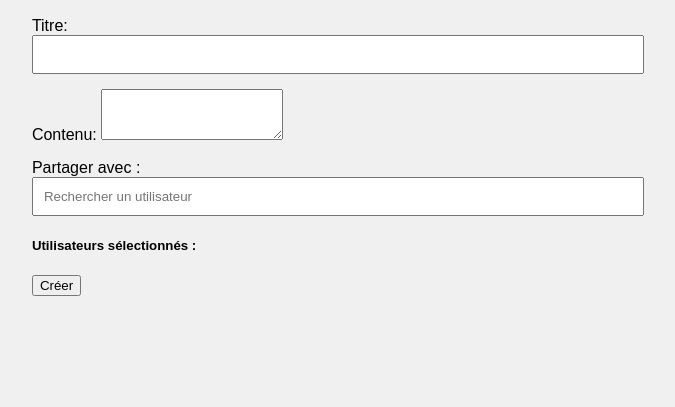
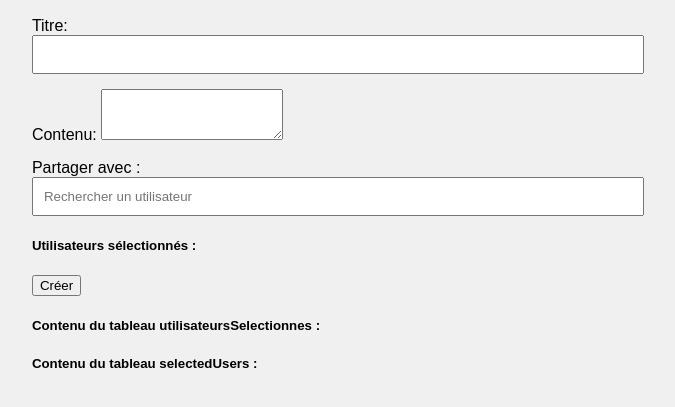
Before and after one commit to Emtarok/projet_TER, a PHP site: page /views/creation.view.php in a window 1280 px wide. Shown: the part 238-645 px from the top of the page, without its empty margins (296-971 px from the left). Run offline with PHP 8.4, Linux system fonts and the light colour scheme; some libraries are stand-ins or nearby versions.

Commit message:
ajout des conséquences du partage sur la base + ajout de commentaire pour empêcher la verif de mdp car pas terminer et elle empêchait de tester

```diff
--- a/public/autocomplete.js
+++ b/public/autocomplete.js
@@ -2,13 +2,20 @@ $(document).ready(function () {
 
     let utilisateursSelectionnes = [];
 
-    // Auto-completion
+    // Fonction pour mettre à jour l'affichage des tableaux
+    function updateDisplay() {
+        document.getElementById('utilisateursSelectionnesContent').innerText = JSON.stringify(utilisateursSelectionnes, null, 2);
+        const selectedUsers = utilisateursSelectionnes.map(user => user.id);
+        document.getElementById('selectedUsersContent').innerText = JSON.stringify(selectedUsers, null, 2);
+    }
+
+    // Auto-completion avec requête ajax
     $("#prenom_partage").on("input", function() {
         let terme = $(this).val();
         console.log("Input event triggered, terme: " + terme);
         if (terme.length >= 2){
             $.ajax({
-            url : '/projet_TER/controllers/test.autocomplete.controller.php',
+                url : '/projet_TER/controllers/autocomplete.controller.php',
                 type : 'GET',
                 data : "terme=" + terme,
                 dataType : 'json',
@@ -17,14 +24,14 @@ $(document).ready(function () {
                     try{
                         if (Array.isArray(data)) {
                             let suggestionsHTML = "";
-                        data.forEach(prenom => {
-                            suggestionsHTML += `<li class="list-group-item suggestion">${prenom}</li>`;
+                            data.forEach(user => {
+                                suggestionsHTML += `<li class="list-group-item suggestion" data-id="${user.idutilisateur}">${user.prenom}</li>`;
                             });
                             $("#suggestions").html(suggestionsHTML).show();
                         } else {
                             console.error("Response is not an array:", data);
                         }
-            }catch(error){
+                    } catch(error) {
                         console.error("Error parsing JSON data: " + error);
                         console.error("Response data: " + data);
                     }
@@ -42,27 +49,44 @@ $(document).ready(function () {
 
     // Ajout de l'utilisateur sélectionné
     $(document).on("click", ".suggestion", function() {
+        updateDisplay();
         let prenom = $(this).text();
-        if (!utilisateursSelectionnes.includes(prenom)) {
-            utilisateursSelectionnes.push(prenom);
-            $("#utilisateurs_selectionnes").append(`<span class="badge bg-primary m-1 p-2">${prenom} <i class="croix fas fa-times remove-user" data-user="${prenom}"></i></span>`);
+        let id = $(this).data("id");
+        if (!utilisateursSelectionnes.some(user => user.id === id)) {
+            utilisateursSelectionnes.push({ id: id, prenom: prenom });
+            $("#utilisateurs_selectionnes").append(`<span class="badge bg-primary m-1 p-2">${prenom} <i class="croix fas fa-times remove-user" data-id="${id}"></i></span>`);
             $("#prenom_partage").val("");
             $("#suggestions").hide();
         }
+        updateDisplay();
     });
 
     // Suppression de l'utilisateur selectionne
     $(document).on("click", ".remove-user", function() {
-        let prenom = $(this).data("user");
-        utilisateursSelectionnes = utilisateursSelectionnes.filter(user => user !== prenom);
+        let id = $(this).data("id");
+        utilisateursSelectionnes = utilisateursSelectionnes.filter(user => user.id !== id);
         $(this).parent().remove();
-        $("#utilisateurs_partages").val(JSON.stringify(utilisateursSelectionnes));
+        updateDisplay();
     });
 
+    // permet de cacher les suggestions lorsqu'on clique en dehors de celle-ci
     $(document).click(function(event){
         if(!$(event.target).closest("#prenom_partage, #suggestions").length){
             $("#suggestions").hide();
         }
     });
 
+    // fonction permettant de récupérer l'id des utilisateurs selectionnés lors de la création d'un post-it (lors de la va)
+    function handleSharedUsers() {
+        const selectedUsers = utilisateursSelectionnes.map(user => user.id); // Array to store selected user IDs
+        document.getElementById('utilisateurs_partages').value = JSON.stringify(selectedUsers);
+        updateDisplay();
+    }
+
+    // Ajoutez un écouteur d'événement pour la soumission du formulaire
+    $("#postitForm").on("submit", function(event) {
+        handleSharedUsers();
+        console.log("Form submitted with shared users:", document.getElementById('utilisateurs_partages').value); // Ajoutez ce log pour vérifier le champ caché
     });
+
+});
--- a/views/creation.view.php
+++ b/views/creation.view.php
@@ -77,6 +77,16 @@ if (!isset($_SESSION)) {
 
                          <button type="submit" class="btn btn-primary">Créer</button>
                     </form>
+
+                    <!-- Affichage du contenu des tableaux pour vérification -->
+                    <div class="mt-4">
+                        <h5>Contenu du tableau utilisateursSelectionnes :</h5>
+                        <pre id="utilisateursSelectionnesContent"></pre>
+                    </div>
+                    <div class="mt-4">
+                        <h5>Contenu du tableau selectedUsers :</h5>
+                        <pre id="selectedUsersContent"></pre>
+                    </div>
                 </div>
             </div>
         </div>
```
Also changed, not shown: BD_1.0.sql (+0 -12 lines), controllers/connexion.controller.php (+9 -1 lines), controllers/creation.controller.php (+10 -1 lines), models/postit.model.php (+25 -3 lines), controllers/autocomplete.controller.php (renamed from controllers/test.autocomplete.controller.php). Lines whose indentation alone changed are shown as unchanged.
